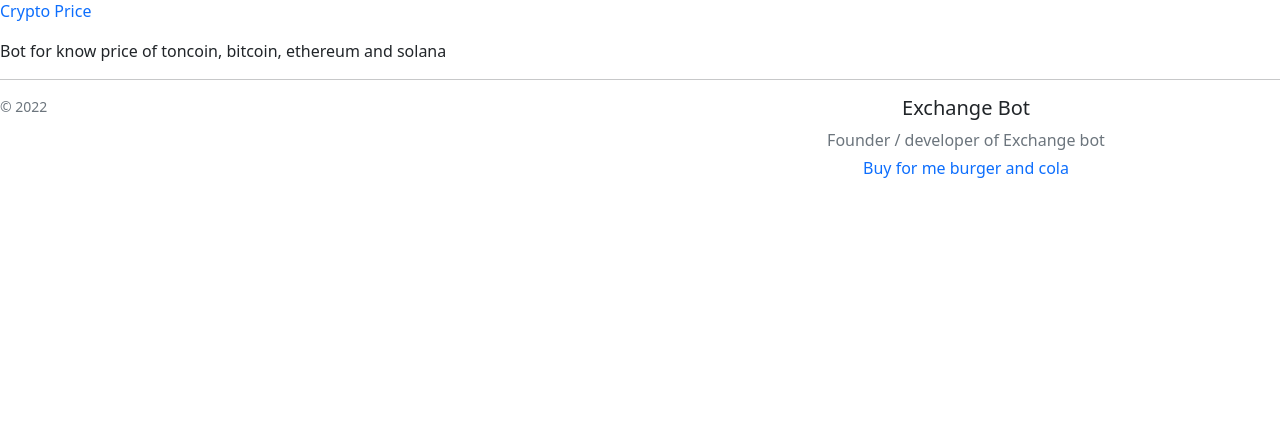
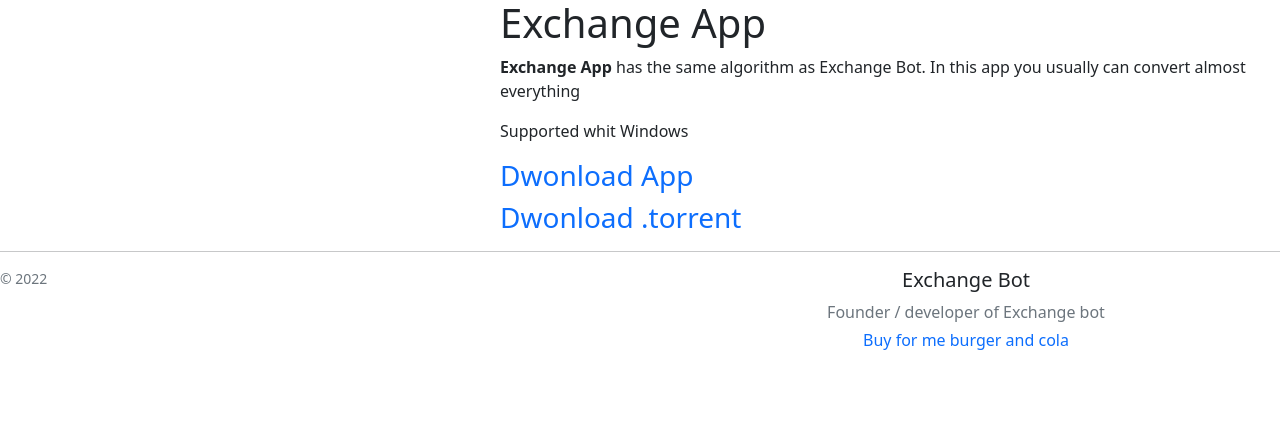
Before and after one commit to tigran-gasparyan/Exchange-Site, a PHP site: page /services.php in a window 1280 px wide. Shown: the part 363-800 px from the top of the page. Run offline with PHP 8.4, Linux system fonts and the light colour scheme.

Commit message:
Add files via upload

```diff
--- a/services.php
+++ b/services.php
@@ -1,9 +1,15 @@
 <?php require "blocks/header.php"?>
 
-<a href="https://t.me/CryptoToUsdPrice_bot"><img class="servies-img" src="img/bot.svg" alt=""></a>
+<img class="servies-img" src="img/icon.ico" alt="">
 
+<div class="servise_div">
+<h1 class="header_servies">Exchange App</h1>
 
-<p class="servies-a"><a href="https://t.me/CryptoToUsdPrice_bot">Crypto Price</a></p><p class="p-servies"> Bot for know price of toncoin, bitcoin, ethereum and solana </p>
+<p><strong> Exchange App</strong> has the same algorithm as Exchange Bot. In this app you usually can convert almost everything</p>
+<p>Supported whit Windows</p>
 
+<h3><a href="download/Exchange App.exe" download="">Dwonload App</a></h3>
+<h3><a href="download/Exchange App.torrent" download="">Dwonload .torrent</a></h3>
 
+</div>
 <?php require "blocks/footer.php"?>
```
